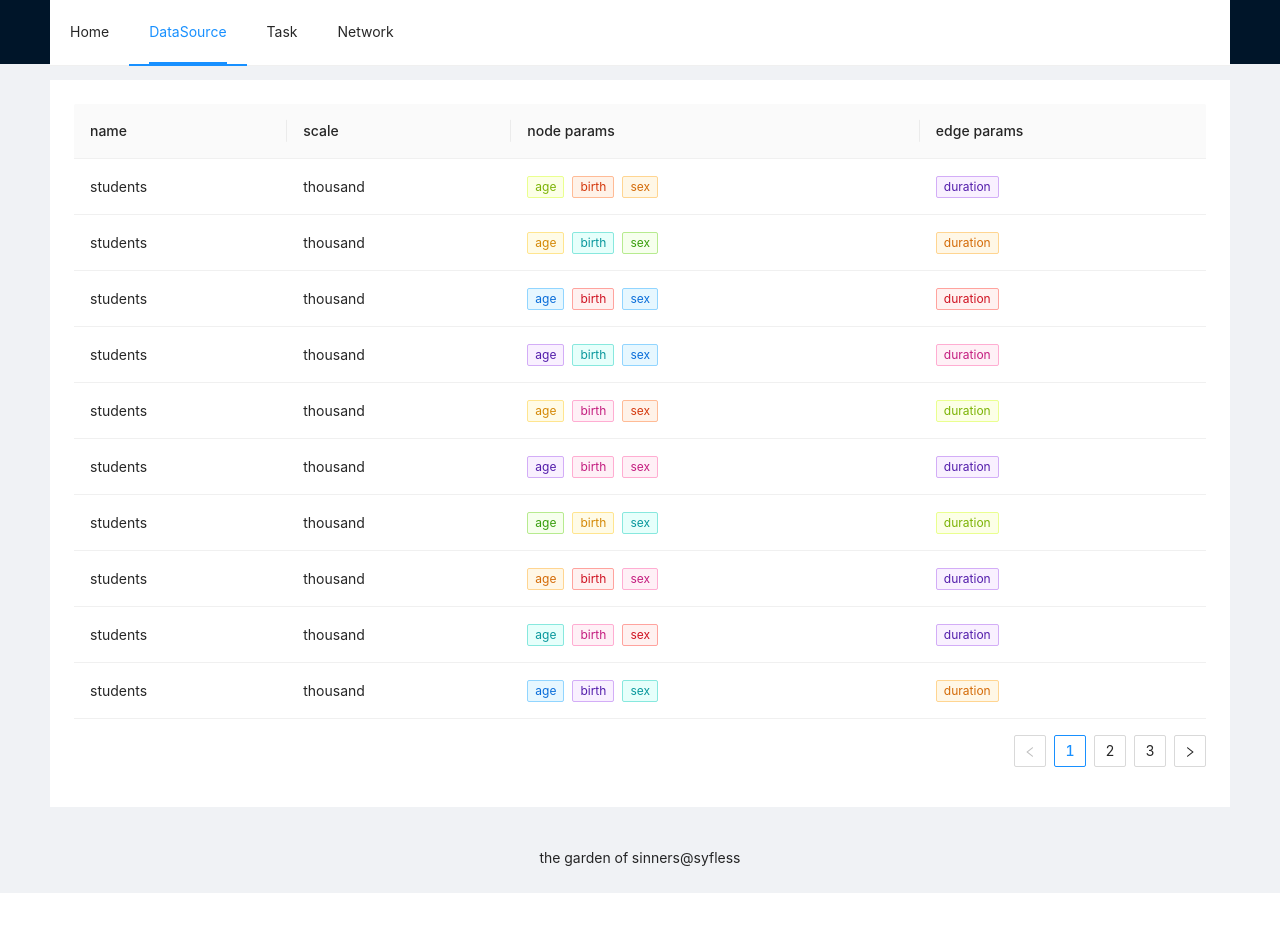
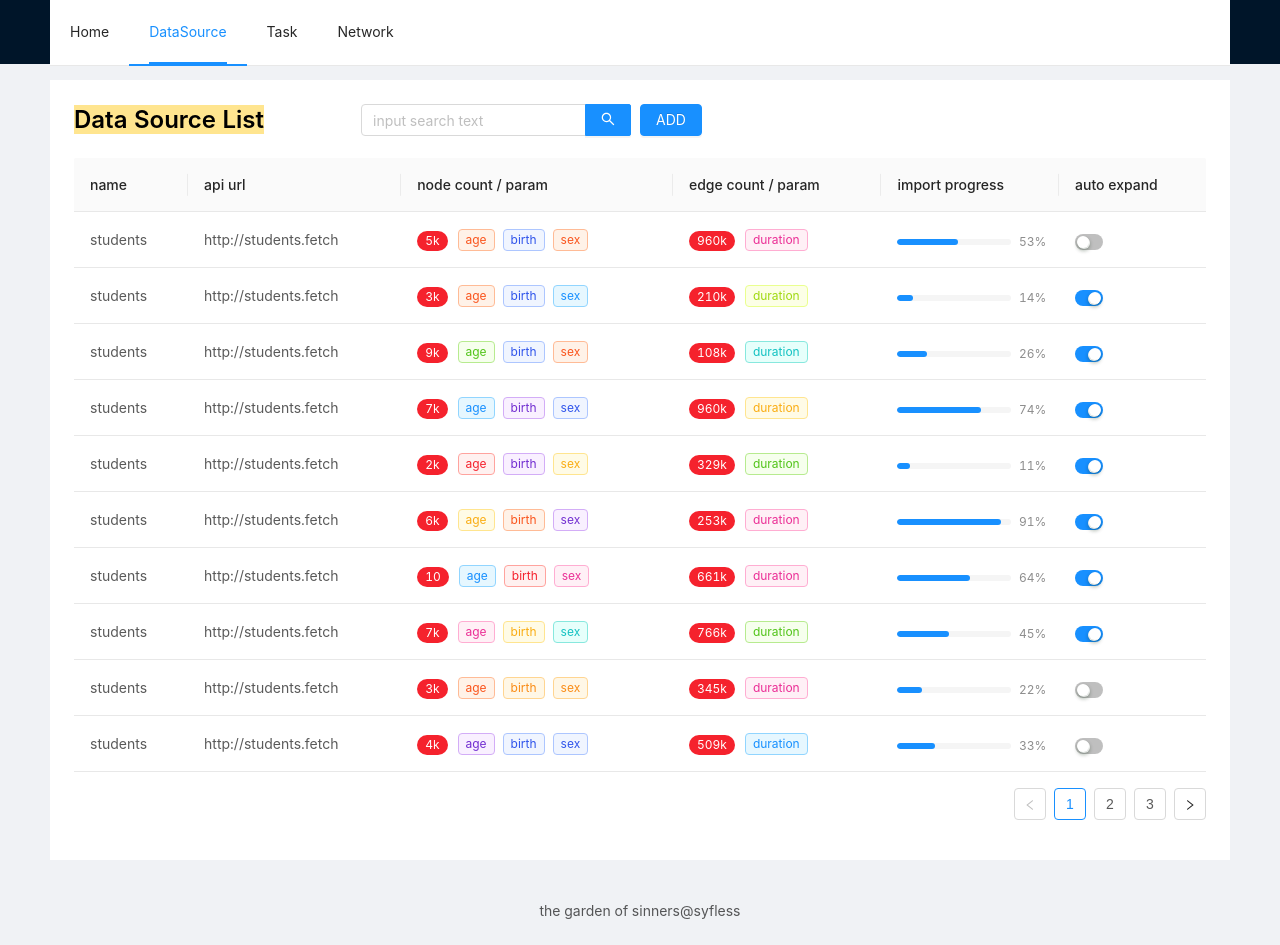
Before and after one commit to syfless1999/vis-network-client, a React (Create React App) app: page / in a window 1280 px wide. Both pictures are taken after a click on the item "DataSource". Before the commit the page ends 893 px from the top, so only its background shows below. Built offline with nearby package versions, Linux system fonts and the light colour scheme.

Commit message:
Init: datasource list[middle]

```diff
--- a/config-overrides.js
+++ b/config-overrides.js
@@ -1,17 +1,25 @@
 const path = require('path');
 const { readFileSync } = require('fs');
-const { override, addWebpackAlias, addLessLoader } = require('customize-cra');
+const { override, fixBabelImports, addWebpackAlias, addLessLoader } = require('customize-cra');
 
 const theme = require("./src/config/antd-theme.json");
 const webpackAliasConfig = parseAliasPath();
 
 module.exports = override(
+  // add alias path config
   addWebpackAlias(webpackAliasConfig),
+  // DIY antd theme color
   addLessLoader({
     lessOptions: {
       javascriptEnabled: true,
       modifyVars: theme,
     },
+  }),
+  // antd demand loading
+  fixBabelImports('import', {
+    libraryName: 'antd',
+    libraryDirectory: 'es',
+    style: 'css',
   }),
 );
 
--- a/src/App.tsx
+++ b/src/App.tsx
@@ -6,8 +6,6 @@ import { Layout } from 'antd';
 import routers from 'src/config/router';
 import Header from 'src/page/layout/Header';
 import Footer from 'src/page/layout/Footer';
-
-import 'src/app.less';
 
 const { Content } = Layout;
 
--- a/src/app.less
+++ /dev/null
@@ -1 +0,0 @@
-@import "~antd/dist/antd.less";
--- a/src/model/datasource.ts
+++ b/src/model/datasource.ts
@@ -6,11 +6,15 @@ export enum DataScale {
   MILLION = 'million',
 }
 
-export interface DataParam {
-  node?: Array<string>;
-  edge?: Array<string>;
+export interface NodeFeature {
+  count: number;
+  param: Array<string>;
 }
 
+export interface EdgeFeature {
+  count: number;
+  param: Array<string>;
+}
 export interface ExpandSource {
   url: string;
   updateCycle: number;
@@ -18,11 +22,13 @@ export interface ExpandSource {
 
 export interface DataSource {
   id: number;
-  key?: number;
   name: string;
   url: string;
+  node: NodeFeature;
+  edge: EdgeFeature;
+  progress: number;
+  key?: number;
   scale?: DataScale;
-  param: DataParam;
   needExpand: boolean;
   expandSource?: ExpandSource;
 }
@@ -33,12 +39,17 @@ const mockDataSourceList = (): Array<DataSource> => {
     key: id,
     name: 'students',
     url: 'http://students.fetch',
+    node: {
+      count: Math.floor(Math.random() * 10000),
+      param: ['age', 'birth', 'sex'],
+    },
+    edge: {
+      count: Math.floor(Math.random() * 1000000),
+      param: ['duration'],
+    },
+    progress: Math.floor(Math.random() * 100),
     scale: DataScale.THOUSAND,
-    param: {
-      node: ['age', 'birth', 'sex'],
-      edge: ['duration'],
-    },
-    needExpand: true,
+    needExpand: Math.random() > 0.5,
     expandSource: {
       url: 'http://students.add',
       updateCycle: 30,
--- /dev/null
+++ b/src/page/component/SearchAndAddBar.tsx
@@ -0,0 +1,31 @@
+import React from 'react';
+import {
+  Button, Col, Row, Input, Typography,
+} from 'antd';
+
+export interface SearchAndAddBarProps {
+  title: string;
+  handleClick: () => void;
+}
+
+const { Search } = Input;
+const { Title } = Typography;
+
+function SearchAndAddBar(props: SearchAndAddBarProps) {
+  const { title, handleClick } = props;
+  return (
+    <Row align="middle" justify="start" gutter={16} style={{ marginBottom: 10 }}>
+      <Col span={6}>
+        <Title level={3} mark>{title}</Title>
+      </Col>
+      <Col span={6}>
+        <Search placeholder="input search text" enterButton />
+      </Col>
+      <Col>
+        <Button type="primary" onClick={handleClick}>ADD</Button>
+      </Col>
+    </Row>
+  );
+}
+
+export default SearchAndAddBar;
--- /dev/null
+++ b/src/page/datasource/AddDataSourceDrawer.tsx
@@ -0,0 +1,150 @@
+import {
+  Drawer, Form, Button, Col, Row, Input, Select, Switch, InputNumber,
+} from 'antd';
+import React, { useState } from 'react';
+import { DataScale } from 'src/model/datasource';
+
+const { Option } = Select;
+
+const AddDataSourceDrawer = (props: {
+  visible: boolean,
+  handleSubmit: () => void,
+  handleCancel: () => void,
+}) => {
+  const { visible, handleSubmit, handleCancel } = props;
+  const [needExpand, setNeedExpand] = useState(false);
+  return (
+    <Drawer
+      title="Add a new data source"
+      width={480}
+      visible={visible}
+      onClose={handleCancel}
+      bodyStyle={{ paddingBottom: 80 }}
+      footer={(
+        <div
+          style={{
+            textAlign: 'right',
+          }}
+        >
+          <Button onClick={handleCancel} style={{ marginRight: 8 }}>
+            Cancel
+          </Button>
+          <Button onClick={handleSubmit} type="primary">
+            Submit
+          </Button>
+        </div>
+      )}
+    >
+      <Form layout="vertical" hideRequiredMark>
+        <Row gutter={16}>
+          {/* name */}
+          <Col span={12}>
+            <Form.Item
+              name="name"
+              label="Name"
+              rules={[{ required: true, message: 'Please enter the name' }]}
+            >
+              <Input placeholder="symbol of the data source" />
+            </Form.Item>
+          </Col>
+          {/* url */}
+          <Col span={12}>
+            <Form.Item
+              name="url"
+              label="Url"
+              rules={[{ required: true, message: 'Please enter the api url' }]}
+            >
+              <Input
+                style={{ width: '100%' }}
+                addonBefore="https://"
+                addonAfter=".com"
+                placeholder="api url"
+              />
+            </Form.Item>
+          </Col>
+        </Row>
+        <Row gutter={16}>
+          {/* node param */}
+          <Col span={12}>
+            <Form.Item
+              name="nodeParam"
+              label="node param"
+              rules={[{ required: true, message: 'Please enter node\'s params' }]}
+            >
+              <Input placeholder="params of nodes" />
+            </Form.Item>
+          </Col>
+          {/* edge param */}
+          <Col span={12}>
+            <Form.Item
+              name="edgeParam"
+              label="edge param"
+              rules={[{ required: true, message: 'Please enter edge\'s params' }]}
+            >
+              <Input placeholder="params of edges" />
+            </Form.Item>
+          </Col>
+        </Row>
+        <Row gutter={16}>
+          {/* scale */}
+          <Col span={12}>
+            <Form.Item
+              name="scale"
+              label="Scale"
+              rules={[{ required: true, message: 'Please select the scale of data' }]}
+            >
+              <Select placeholder="scale of the data">
+                {Object.values(DataScale).map(
+                  (value: string) => (<Option value={value} key={value}>{value}</Option>),
+                )}
+              </Select>
+            </Form.Item>
+          </Col>
+          <Col span={12}>
+            <Form.Item
+              name="needExpand"
+              label="expand or not"
+            >
+              <Switch checked={needExpand} onChange={() => setNeedExpand(!needExpand)} />
+            </Form.Item>
+          </Col>
+        </Row>
+        {
+          needExpand && (
+            <Row gutter={16}>
+              {/* expand url */}
+              <Col span={12}>
+                <Form.Item
+                  name="expand source url"
+                  label="expandSourceUrl"
+                  rules={[{ required: true, message: 'Please enter the api url' }]}
+                >
+                  <Input
+                    style={{ width: '100%' }}
+                    addonBefore="https://"
+                    addonAfter=".com"
+                    placeholder="api url"
+                  />
+                </Form.Item>
+              </Col>
+              {/* updateCycle */}
+              <Col span={12}>
+                <Form.Item
+                  name="updateCycle"
+                  label="update cycle"
+                  rules={[{ required: true, message: 'Please choose how often to update' }]}
+                >
+                  <InputNumber min={30} step={30} />
+                  {' '}
+                  minutes
+                </Form.Item>
+              </Col>
+            </Row>
+          )
+        }
+      </Form>
+    </Drawer>
+  );
+};
+
+export default AddDataSourceDrawer;
--- /dev/null
+++ b/src/page/datasource/DataSourceList.tsx
@@ -0,0 +1,80 @@
+import React from 'react';
+import {
+  Table, Tag, Badge, Progress, Switch,
+} from 'antd';
+import styled from 'styled-components';
+import { DataSource, EdgeFeature, NodeFeature } from 'src/model/datasource';
+import { getRandomColor } from 'src/util/color';
+import { numberSimplify } from 'src/util/number';
+
+const SBadge = styled(Badge)`
+  margin-right: 10px;
+`;
+const ImportProgress = (props: { progress: number }) => {
+  const { progress } = props;
+  const status = progress < 100 ? 'active' : 'success';
+  return <Progress percent={progress} size="small" status={status} />;
+};
+
+const columns = [
+  {
+    title: 'name',
+    dataIndex: 'name',
+    key: 'name',
+  },
+  {
+    title: 'api url',
+    dataIndex: 'url',
+    key: 'url',
+  },
+  {
+    title: 'node count / param',
+    dataIndex: 'node',
+    key: 'node',
+    render: (nodeFeature: NodeFeature) => (
+      <>
+        <SBadge overflowCount={999} count={numberSimplify(nodeFeature.count)} />
+        {nodeFeature.param && nodeFeature.param.map(
+          (p) => (
+            <Tag key={p} color={getRandomColor()}>{p}</Tag>
+          ),
+        )}
+      </>
+    ),
+  },
+  {
+    title: 'edge count / param',
+    dataIndex: 'edge',
+    key: 'edge',
+    render: (edgeFeature: EdgeFeature) => (
+      <>
+        <SBadge overflowCount={999} count={numberSimplify(edgeFeature.count)} />
+        {edgeFeature.param && edgeFeature.param.map(
+          (p) => (
+            <Tag key={p} color={getRandomColor()}>{p}</Tag>
+          ),
+        )}
+      </>
+    ),
+  },
+  {
+    title: 'import progress',
+    dataIndex: 'progress',
+    key: 'progress',
+    render: (progress: number) => <ImportProgress progress={progress} />,
+  },
+  {
+    title: 'auto expand',
+    dataIndex: 'needExpand',
+    key: 'expand',
+    render: (needExpand: boolean) => <Switch size="small" defaultChecked={needExpand} />,
+  },
+];
+function DataSourceList(props: { dataSource: Array<DataSource> }) {
+  const { dataSource } = props;
+  return (
+    <Table columns={columns} dataSource={dataSource} />
+  );
+}
+
+export default DataSourceList;
--- a/src/page/datasource/index.tsx
+++ b/src/page/datasource/index.tsx
@@ -1,57 +1,26 @@
-import React, { useMemo } from 'react';
-import { Table, Tag } from 'antd';
-import useDataSourceList, { DataParam, DataSource } from 'src/model/datasource';
-import { getRandomColor } from 'src/util/color';
-
-const columns = [
-  {
-    title: 'name',
-    dataIndex: 'name',
-    key: 'name',
-  },
-  {
-    title: 'scale',
-    dataIndex: 'scale',
-    key: 'scale',
-  },
-  {
-    title: 'node params',
-    dataIndex: 'param',
-    key: 'nodeParams',
-    render: (params: DataParam) => (
-      <>
-        {params.node && params.node.map(
-          (p) => (
-            <Tag key={p} color={getRandomColor()}>{p}</Tag>
-          ),
-        )}
-      </>
-    ),
-  },
-  {
-    title: 'edge params',
-    dataIndex: 'param',
-    key: 'edgeParams',
-    render: (params: DataParam) => (
-      <>
-        {params.edge && params.edge.map(
-          (p) => (
-            <Tag key={p} color={getRandomColor()}>{p}</Tag>
-          ),
-        )}
-      </>
-    ),
-  },
-];
+import React, { useCallback, useState } from 'react';
+import useDataSourceList, { DataSource } from 'src/model/datasource';
+import SearchAndAddBar from 'src/page/component/SearchAndAddBar';
+import AddDataSourceDrawer from './AddDataSourceDrawer';
+import DataSourceList from './DataSourceList';
 
 const DataSourcePanel = () => {
   const [list] = useDataSourceList();
-  Array.from({ length: 20 }).forEach(() => {
-    console.log(getRandomColor());
-  });
+  const [drawerVisible, setDrawerVisible] = useState<boolean>(false);
+  const changeDrawerVisible = useCallback(
+    () => setDrawerVisible(!drawerVisible),
+    [drawerVisible],
+  );
+
   return (
     <div>
-      <Table columns={columns} dataSource={list as Array<DataSource>} />
+      <SearchAndAddBar title="Data Source List" handleClick={changeDrawerVisible} />
+      <DataSourceList dataSource={list as Array<DataSource>} />
+      <AddDataSourceDrawer
+        visible={drawerVisible}
+        handleCancel={changeDrawerVisible}
+        handleSubmit={changeDrawerVisible}
+      />
     </div>
   );
 };
--- /dev/null
+++ b/src/util/number.ts
@@ -0,0 +1,17 @@
+export enum NumberScale {
+  THOUSAND = 1000,
+  MILLION = 1000000,
+  BILLION = 1000000000,
+}
+export function numberSimplify(num: number): string {
+  if (num >= NumberScale.BILLION) {
+    return `${(Math.floor(num / NumberScale.BILLION)).toString()}b`;
+  }
+  if (num >= NumberScale.MILLION) {
+    return `${(Math.floor(num / NumberScale.MILLION)).toString()}m`;
+  }
+  if (num >= NumberScale.THOUSAND) {
+    return `${(Math.floor(num / NumberScale.THOUSAND)).toString()}k`;
+  }
+  return `${num}`;
+}
```
Also changed, not shown: src/page/layout/Header.tsx (+11 -7 lines).
